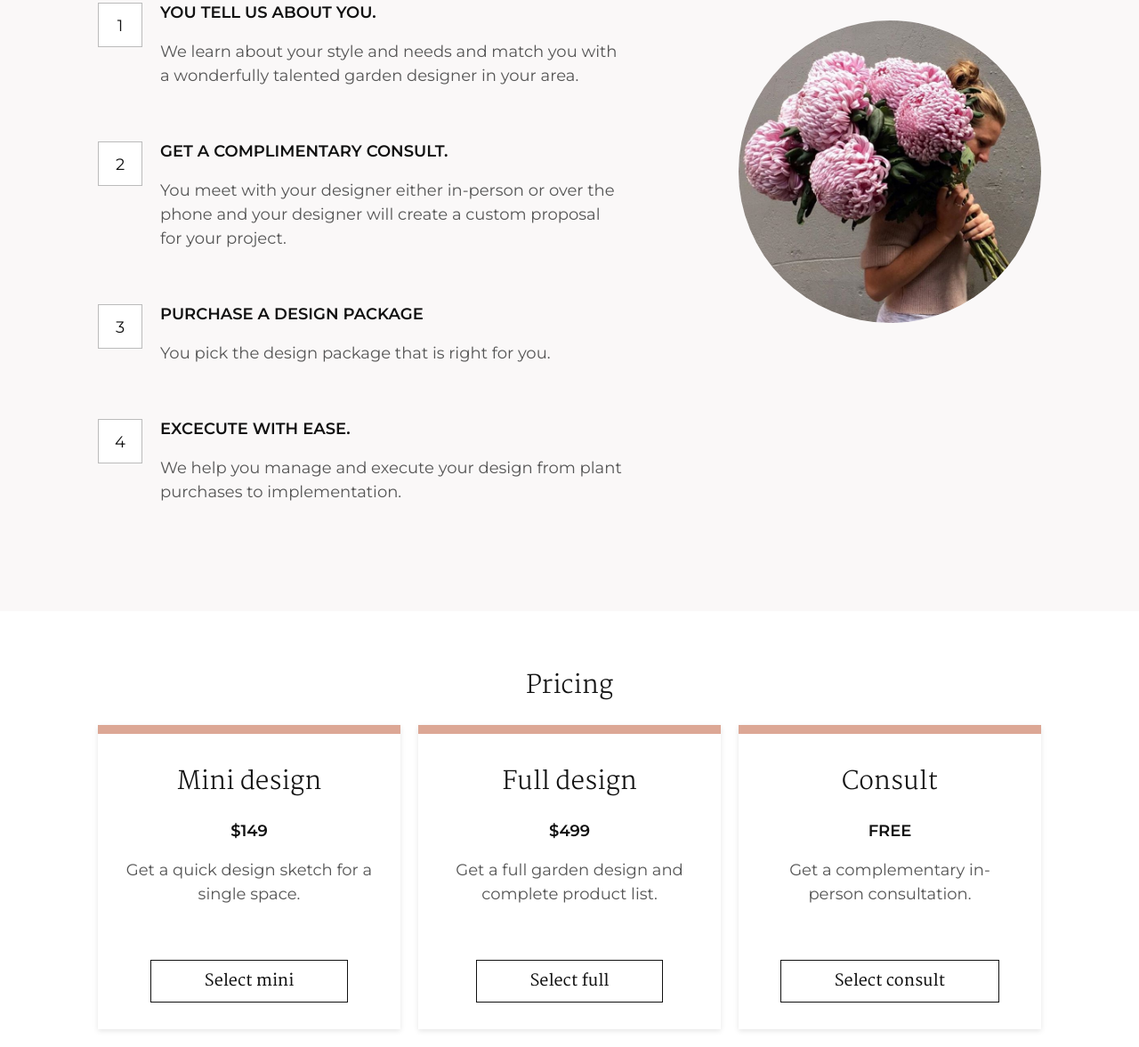
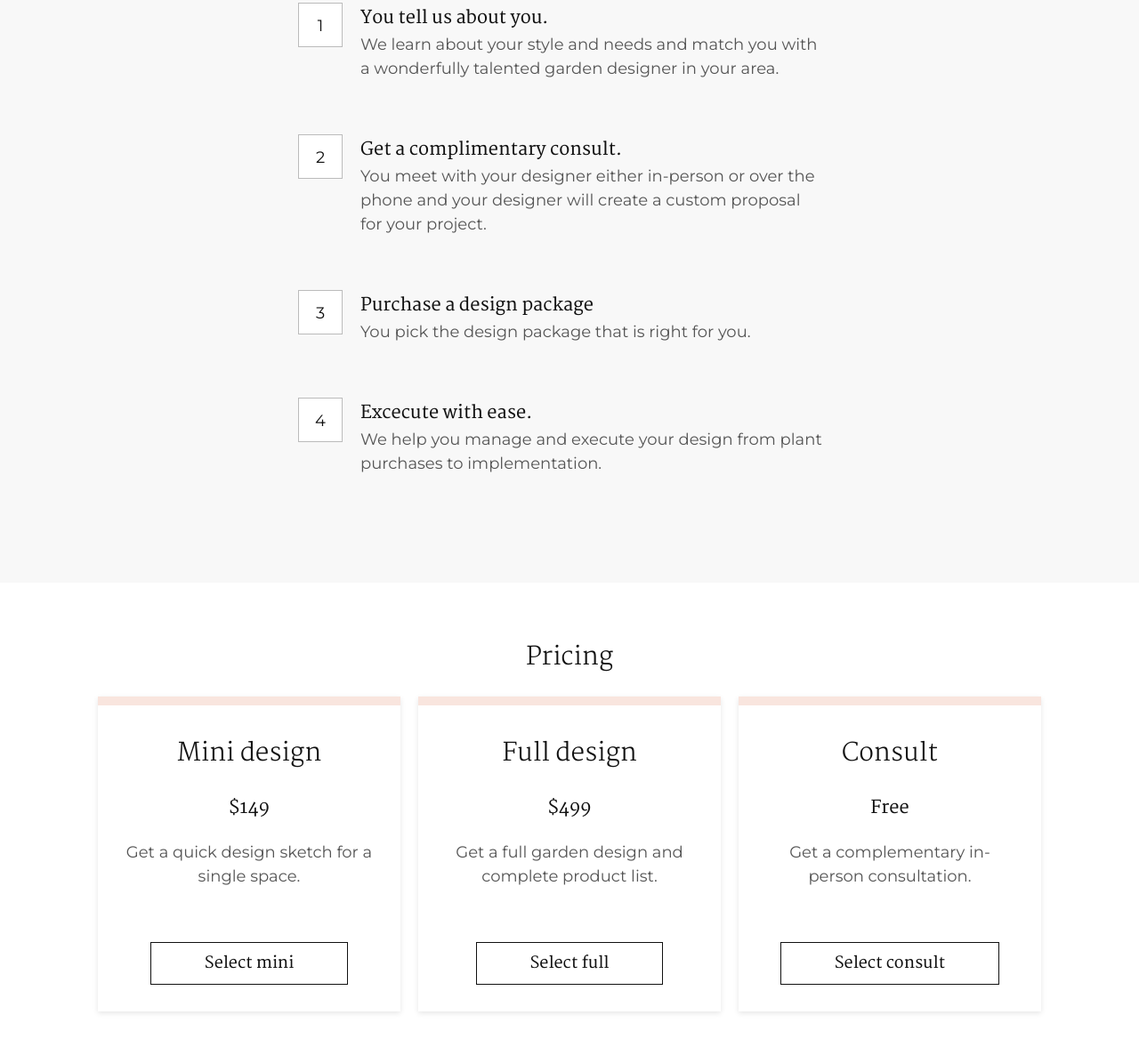
Before and after one commit to bczulauf/octavia, a plain HTML site: page public/index.html in a window 1280 px wide. Shown: the part 1079-2256 px from the top of the page at 89% size. Drawn offline with Linux system fonts and the light colour scheme; no server answers.

Commit message:
clean up

```diff
--- a/public/app.css
+++ b/public/app.css
@@ -27,9 +27,8 @@ h3 {
 }
 
 h4 {
-    font-family: 'Montserrat', sans-serif;
-    text-transform: uppercase;
-    font-size: 18px;
+    font-family: 'Martel', serif;
+    font-size: 20px;
     font-weight: 600;
     margin: 0;
 }
@@ -269,13 +268,13 @@ p {
 }
 
 .tan {
-    background-color: #faf8f8;
+    background-color: #f8f8f8;
 }
 
 .price-box {
     box-sizing: border-box;
     padding: 30px;
-    border-top: 10px solid #dca795;
+    border-top: 10px solid #f9e5de;
     box-shadow: 0 2px 6px 0 rgba(0, 0, 0, .1);
 }
 
@@ -287,7 +286,7 @@ p {
 }
 
 .progress {
-    background-color: #dca795;
+    background-color: #f9e5de;
 }
 
 /*  #Mobile
--- a/public/components/homePage.js
+++ b/public/components/homePage.js
@@ -38,39 +38,37 @@ class HomePage {
                 <div class="flex center tan m-btm-lg">
                     <div class="twelve">
                         <h3 class="text-center m-btm-lg m-top-lg">How Garden Spruce works</h3>
-                        <div class="flex">
+                        <div class="flex center">
                             <div class="seven m-btm-lg col">
                                 <div class="flex align-center m-btm-lg">
                                     <div class="num col">1</div>
                                     <div class="six col">
-                                        <h4 class="m-btm-md">You tell us about you.</h4>
+                                        <h4>You tell us about you.</h4>
                                         <p>We learn about your style and needs and match you with a wonderfully talented garden designer in your area.</p>
                                     </div>
                                 </div>
                                 <div class="flex align-center m-btm-lg">
                                     <div class="num col">2</div>
                                     <div class="six col">
-                                        <h4 class="m-btm-md">Get a complimentary consult.</h4>
+                                        <h4>Get a complimentary consult.</h4>
                                         <p>You meet with your designer either in-person or over the phone and your designer will create a custom proposal for your project.</p>
                                     </div>
                                 </div>
                                 <div class="flex align-center m-btm-lg">
                                     <div class="num col">3</div>
                                     <div class="six col">
-                                        <h4 class="m-btm-md">Purchase a design package</h4>
+                                        <h4>Purchase a design package</h4>
                                         <p>You pick the design package that is right for you.</p>
                                     </div>
                                 </div>
                                 <div class="flex align-center m-btm-lg">
                                     <div class="num col">4</div>
                                     <div class="six col">
-                                        <h4 class="m-btm-md">Excecute with ease.</h4>
+                                        <h4>Excecute with ease.</h4>
                                         <p>We help you manage and execute your design from plant purchases to implementation.</p>
                                     </div>
                                 </div>
                             </div>
-                            <div class="col one"></div>
-                            <div class="col four h-four center-img frame-border" style="background-image: url(imgs/flowers.jpg)"></div>
                         </div>
                     </div>
                 </div>
```
